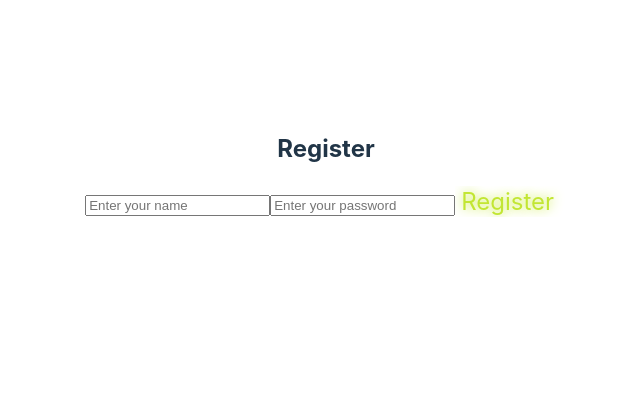
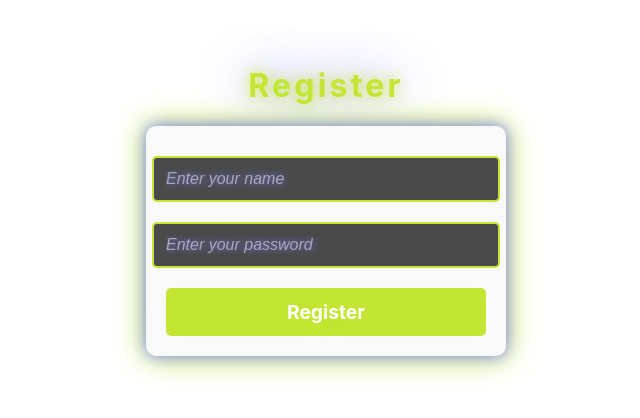
Before and after one commit to LeHoangNhatMinh14/guessing-game-semester-3-fe, a React (Vite) app: page /Register in a window 1280 px wide. Shown: the part 236-654 px from the top of the page, without its empty margins (314-954 px from the left). Built offline with nearby package versions, Linux system fonts and the light colour scheme.

Commit message:
changes for statistics

```diff
--- a/src/components/apiCalls/GameService.js
+++ b/src/components/apiCalls/GameService.js
@@ -23,8 +23,9 @@ export default class GameApi {
   }
 
   // Start a new game
-  async startGame(startGameRequest) {
+  async startGame(playerID, themeID) {
     try {
+      const startGameRequest = { playerID, themeID };
       console.log("startGameRequest:", startGameRequest); // Log request object
       const response = await this.apiClient.post("/startNew", startGameRequest);
       const { gameId } = response.data;
@@ -39,6 +40,7 @@ export default class GameApi {
       throw error;
     }
   }
+
 
   // End a game
   async endGame(endGameRequest) {
--- a/src/components/apiCalls/ThemeService.js
+++ b/src/components/apiCalls/ThemeService.js
@@ -40,10 +40,19 @@ export default class ThemeService {
     }
 }
 
-  static async fetchWords(themeId) {
+static async fetchWords(themeId, name = null) {
   try {
-      const response = await axios.get(`/themes/${themeId}/words`);
-      return response.data.words;
+    // Construct the URL with optional query parameter
+    const url = name
+      ? `/themes/${themeId}/words?name=${encodeURIComponent(name)}`
+      : `/themes/${themeId}/words`;
+
+    console.log(name)
+    console.log(themeId)
+    const response = await axios.get(url);
+
+    // Assuming the response contains a list of WordImage objects
+    return response.data.words || [];
   } catch (error) {
     console.error("Error fetching words:", error);
     throw error;
@@ -62,13 +71,16 @@ export default class ThemeService {
 
 static async deleteWordFromTheme(themeId, word) {
   try {
-      const response = await axios.put(`/themes/${themeId}/words`, word, {
-        headers: { "Content-Type": "text/plain" },
-      });
+    const response = await axios.put(
+      `/themes/${themeId}/words`,
+      { word }, // Adjust payload if needed
+      { headers: { "Content-Type": "application/json" } }
+    );
     return response.data;
   } catch (error) {
     console.error("Error deleting word from theme:", error);
     throw error;
   }
 }
+
 }
--- /dev/null
+++ b/src/css/LoginPage.css
@@ -0,0 +1,201 @@
+/* Styling for Login and Register Pages */
+.auth-page,
+.register-page {
+  display: flex;
+  flex-direction: column;
+  align-items: center;
+  justify-content: center;
+  height: 100vh;
+  background-color: var(--background-color);
+  font-family: var(--font-family);
+  color: var(--color);
+}
+
+.auth-page h2,
+.register-page h2 {
+  font-size: 2rem;
+  margin-bottom: 1rem;
+  color: var(--accent);
+  text-shadow: 0px 0px 0.5em var(--accent), 0px 0px 1.5em var(--hover-color);
+  letter-spacing: 0.1em;
+}
+
+form {
+  width: 320px;
+  padding: 20px;
+  border-radius: 10px;
+  background: var(--button-bg);
+  box-shadow: 0px 0px 1em var(--hover-color), 0px 0px 2em var(--accent);
+}
+
+input {
+    width: 90%;
+    padding: 12px;
+    margin: 10px 0;
+    border: 2px solid var(--accent);
+    border-radius: 5px;
+    background: rgba(0, 0, 0, 0.7); /* Semi-transparent background for better contrast */
+    color: var(--color);
+    font-size: 1rem;
+    text-shadow: 0px 0px 0.5em var(--hover-color);
+    outline: none;
+    transition: box-shadow 0.3s, border 0.3s;
+  }
+
+  input:focus {
+    border-color: var(--hover-color);
+    box-shadow: 0px 0px 0.5em var(--accent), 0px 0px 1em var(--hover-color);
+  }
+
+  input::placeholder {
+    color: rgba(255, 255, 255, 0.5);
+    font-style: italic; /* Optional for better styling */
+  }
+
+button {
+  width: 100%;
+  padding: 12px;
+  margin-top: 10px;
+  border: none;
+  border-radius: 5px;
+  background: var(--accent);
+  color: var(--background-color);
+  font-size: 1.2rem;
+  font-weight: bold;
+  cursor: pointer;
+  transition: transform 0.2s, box-shadow 0.2s;
+}
+
+button:hover {
+  transform: scale(1.05);
+  box-shadow: 0px 0px 0.75em var(--accent), 0px 0px 1.5em var(--hover-color);
+}
+
+button:disabled {
+  background: #888;
+  color: #ccc;
+  cursor: not-allowed;
+}
+
+.error-message {
+  color: #e63946;
+  font-size: 0.9rem;
+  margin-top: 10px;
+  text-align: center;
+}
+
+p {
+  margin-top: 15px;
+  font-size: 0.9rem;
+  color: var(--color);
+}
+
+p button {
+  background: none;
+  border: none;
+  color: var(--accent);
+  font-weight: bold;
+  text-decoration: underline;
+  cursor: pointer;
+  transition: color 0.3s;
+}
+
+p button:hover {
+  color: var(--hover-color);
+}
+
+.register-page {
+    display: flex;
+    flex-direction: column;
+    align-items: center;
+    justify-content: center;
+    height: 100vh;
+    background-color: var(--background-color);
+    font-family: var(--font-family);
+    color: var(--color);
+  }
+
+  .register-page h2 {
+    font-size: 2rem;
+    margin-bottom: 1rem;
+    color: var(--accent);
+    text-shadow: 0px 0px 0.5em var(--accent), 0px 0px 1.5em var(--hover-color);
+    letter-spacing: 0.1em;
+  }
+
+  .register-page form {
+    width: 320px;
+    padding: 20px;
+    border-radius: 10px;
+    background: var(--button-bg);
+    box-shadow: 0px 0px 1em var(--hover-color), 0px 0px 2em var(--accent);
+  }
+
+  .register-page input {
+    width: 100%;
+    padding: 12px;
+    margin: 10px 0;
+    border: 2px solid var(--accent);
+    border-radius: 5px;
+    background: rgba(0, 0, 0, 0.7);
+    color: var(--color);
+    font-size: 1rem;
+    text-shadow: 0px 0px 0.5em var(--hover-color);
+    outline: none;
+    transition: box-shadow 0.3s, border 0.3s;
+  }
+
+  .register-page input:focus {
+    border-color: var(--hover-color);
+    box-shadow: 0px 0px 0.5em var(--accent), 0px 0px 1em var(--hover-color);
+  }
+
+  .register-page input::placeholder {
+    color: rgba(255, 255, 255, 0.5);
+    font-style: italic;
+  }
+
+  .register-page button {
+    width: 100%;
+    padding: 12px;
+    margin-top: 10px;
+    border: none;
+    border-radius: 5px;
+    background: var(--accent);
+    color: var(--background-color);
+    font-size: 1.2rem;
+    font-weight: bold;
+    cursor: pointer;
+    transition: transform 0.2s, box-shadow 0.2s;
+  }
+
+  .register-page button:hover {
+    transform: scale(1.05);
+    box-shadow: 0px 0px 0.75em var(--accent), 0px 0px 1.5em var(--hover-color);
+  }
+
+  .register-page button:disabled {
+    background: #888;
+    color: #ccc;
+    cursor: not-allowed;
+  }
+
+  .register-page p {
+    margin-top: 15px;
+    font-size: 0.9rem;
+    color: var(--color);
+  }
+
+  .register-page p button {
+    background: none;
+    border: none;
+    color: var(--accent);
+    font-weight: bold;
+    text-decoration: underline;
+    cursor: pointer;
+    transition: color 0.3s;
+  }
+
+  .register-page p button:hover {
+    color: var(--hover-color);
+  }
--- /dev/null
+++ b/src/css/RegisterPage.css
@@ -0,0 +1,87 @@
+.register-page {
+    display: flex;
+    flex-direction: column;
+    align-items: center;
+    justify-content: center;
+    min-height: 100vh; /* Use this to center the form in the viewport */
+    background-color: var(--background-color);
+    font-family: var(--font-family);
+    color: var(--color);
+    margin: 0; /* Remove any default margins */
+    padding: 0; /* Remove any padding that could affect layout */
+}
+
+h2 {
+    font-size: 2rem;
+    margin-bottom: 1rem;
+    color: var(--accent);
+    text-shadow: 0px 0px 0.5em var(--accent), 0px 0px 1.5em var(--hover-color);
+    letter-spacing: 0.1em;
+}
+
+form {
+    width: 320px;
+    padding: 20px;
+    border-radius: 10px;
+    background: var(--button-bg);
+    box-shadow: 0px 0px 1em var(--hover-color), 0px 0px 2em var(--accent);
+    display: flex;
+    flex-direction: column;
+    justify-content: center;
+    align-items: center;
+}
+
+input {
+    width: 100%;
+    padding: 12px;
+    margin: 10px 0;
+    border: 2px solid var(--accent);
+    border-radius: 5px;
+    background: rgba(0, 0, 0, 0.7);
+    color: var(--color);
+    font-size: 1rem;
+    text-shadow: 0px 0px 0.5em var(--hover-color);
+    outline: none;
+    transition: box-shadow 0.3s, border 0.3s;
+}
+
+input:focus {
+    border-color: var(--hover-color);
+    box-shadow: 0px 0px 0.5em var(--accent), 0px 0px 1em var(--hover-color);
+}
+
+input::placeholder {
+    color: rgba(255, 255, 255, 0.5);
+    font-style: italic;
+}
+
+button {
+    width: 100%;
+    padding: 12px;
+    margin-top: 10px;
+    border: none;
+    border-radius: 5px;
+    background: var(--accent);
+    color: var(--background-color);
+    font-size: 1.2rem;
+    font-weight: bold;
+    cursor: pointer;
+    transition: transform 0.2s, box-shadow 0.2s;
+}
+
+button:hover {
+    transform: scale(1.05);
+    box-shadow: 0px 0px 0.75em var(--accent), 0px 0px 1.5em var(--hover-color);
+}
+
+button:disabled {
+    background: #888;
+    color: #ccc;
+    cursor: not-allowed;
+}
+
+p {
+    margin-top: 15px;
+    font-size: 0.9rem;
+    color: var(--color);
+}
--- a/src/pages/ChooseDifficulty.jsx
+++ b/src/pages/ChooseDifficulty.jsx
@@ -1,4 +1,4 @@
-import React, { useContext, useEffect } from "react";
+import React, { useContext } from "react";
 import { useNavigate } from "react-router-dom";
 import { GameContext } from "../components/game/GameContext";
 
@@ -21,8 +21,8 @@ function ChooseDifficulty() {
       default:
         lives = 5;
     }
-    setLives(lives); // Update the lives in context
-    navigate("/choose-theme"); // Navigate to the next page
+    setLives(lives);
+    navigate("/choose-theme");
   };
 
   return (
--- a/src/pages/ChooseTheme.jsx
+++ b/src/pages/ChooseTheme.jsx
@@ -24,7 +24,9 @@ function ChooseTheme() {
   }, []);
 
   const handleThemeSelect = (selectedTheme) => {
+    // Ensure the selected theme includes the name
     setTheme(selectedTheme);
+    console.log("chose theme", selectedTheme)
     navigate("/game");
   };
 
@@ -35,13 +37,13 @@ function ChooseTheme() {
         {themes.length > 0 ? (
           themes.map((theme) => (
             <ThemeDisplay
-              key={theme.id}
+              key={theme.id || theme.name} // Use `name` as key for dynamic themes
               theme={theme}
               onSelectTheme={handleThemeSelect}
             />
           ))
         ) : (
-          <p>Loading themes...</p>
+          <p>Loading...</p>
         )}
       </div>
     </div>
--- a/src/pages/LoginPage.jsx
+++ b/src/pages/LoginPage.jsx
@@ -2,6 +2,7 @@ import React, { useState, useContext } from 'react';
 import { useNavigate } from 'react-router-dom';
 import PlayerService from '../components/apiCalls/PlayerService';
 import { AuthContext } from '../components/AuthContext'; // Import AuthContext
+import '../css/LoginPage.css';
 
 const LoginPage = () => {
   const [name, setName] = useState('');
--- a/src/pages/RegisterPage.jsx
+++ b/src/pages/RegisterPage.jsx
@@ -1,6 +1,7 @@
 import React, { useState } from 'react';
 import { useNavigate } from 'react-router-dom';
 import PlayerService from '../components/apiCalls/PlayerService';
+import '../css/RegisterPage.css';
 
 const RegisterPage = () => {
   const [name, setName] = useState('');
@@ -11,7 +12,8 @@ const RegisterPage = () => {
 
   const playerApi = new PlayerService();
 
-  const handleRegister = async () => {
+  const handleRegister = async (e) => {
+    e.preventDefault(); // Prevent default form submission behavior
     if (!name.trim() || !password.trim()) {
       setError('Please fill in all fields.');
       return;
@@ -45,6 +47,7 @@ const RegisterPage = () => {
   return (
     <div className="register-page">
       <h2>Register</h2>
+      <form onSubmit={handleRegister}>
         <input
           type="text"
           placeholder="Enter your name"
@@ -57,9 +60,10 @@ const RegisterPage = () => {
           value={password}
           onChange={(e) => setPassword(e.target.value)}
         />
-      <button onClick={handleRegister} disabled={loading}>
+        <button type="submit" disabled={loading}>
           {loading ? 'Registering...' : 'Register'}
         </button>
+      </form>
       {error && <p className="error-message">{error}</p>}
     </div>
   );
```
Also changed, not shown: src/components/game/GamePlay.jsx (+20 -26 lines), src/pages/Game.jsx (+23 -25 lines). Lines whose indentation alone changed are shown as unchanged.
